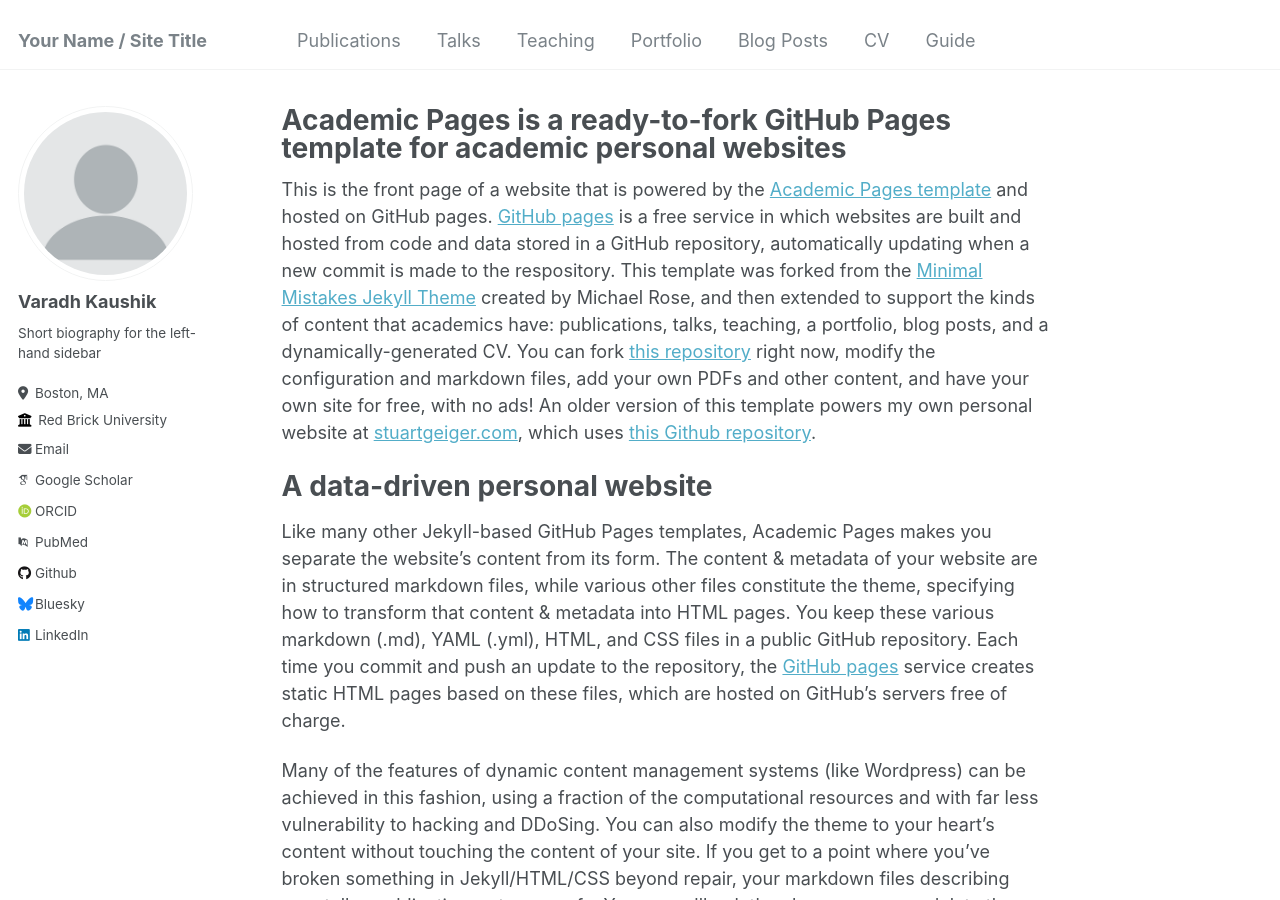
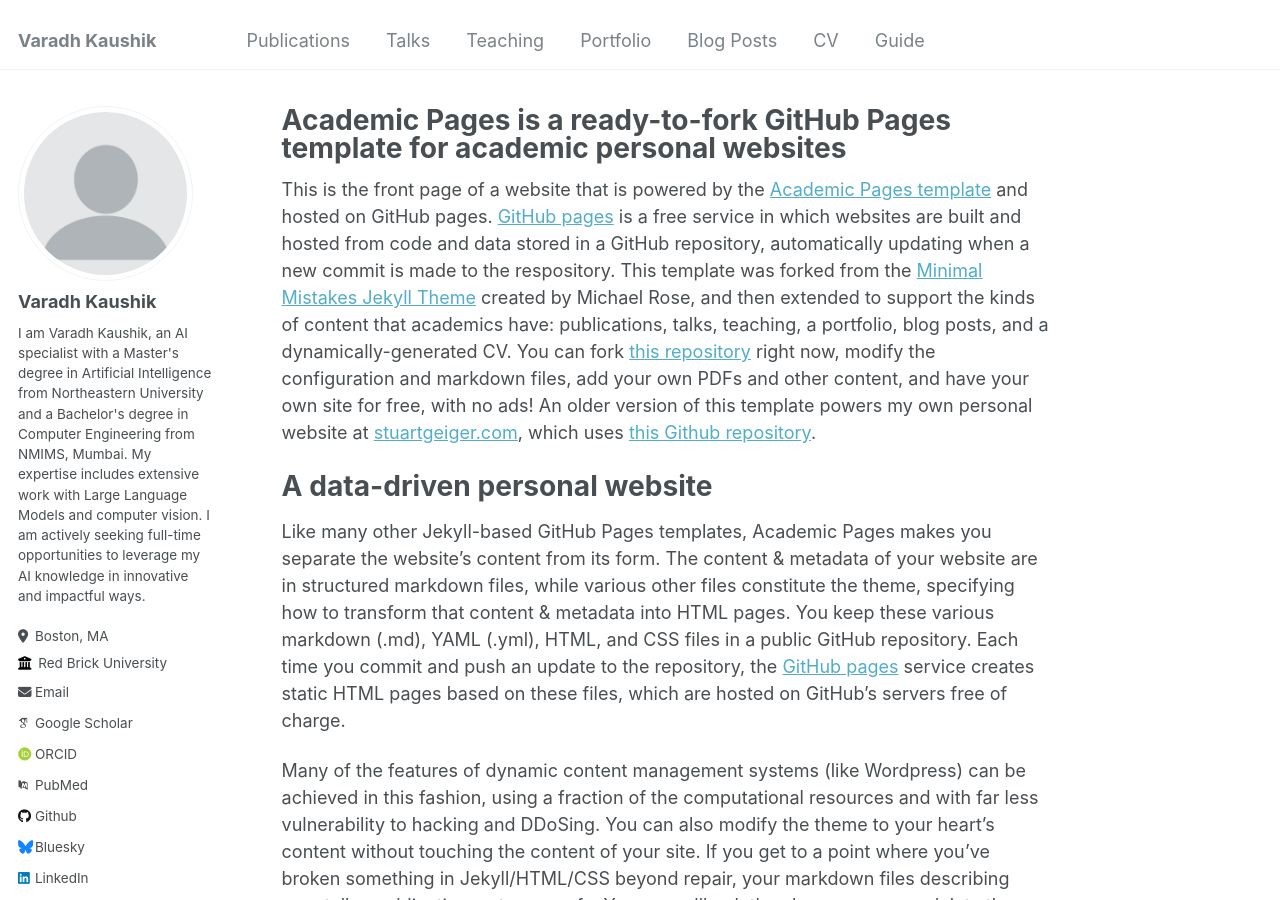
Before and after one commit to VaradhKaushik/VaradhKaushik.github.io, a Jekyll site: the page built from _pages/about.md, in a window 1280 px wide and 900 px high. Built offline with Jekyll 4.4.1, drawn with Linux system fonts in a browser that asks for light colours; some web fonts are replaced.

Commit message:
Update _config.yml

```diff
--- a/_config.yml
+++ b/_config.yml
@@ -8,7 +8,7 @@
 
 # Basic Site Settings
 locale                   : "en-US"
-title                    : "Your Name / Site Title"
+title                    : "Varadh Kaushik"
 title_separator          : "-"
 name                     : &name "Your Name"
 description              : &description "personal description"
@@ -24,7 +24,7 @@
   avatar           : "profile.png"
   name             : "Varadh Kaushik"
   pronouns         : # example: "she/her"
-  bio              : "Short biography for the left-hand sidebar"
+  bio              : "I am Varadh Kaushik, an AI specialist with a Master's degree in Artificial Intelligence from Northeastern University and a Bachelor's degree in Computer Engineering from NMIMS, Mumbai. My expertise includes extensive work with Large Language Models and computer vision. I am actively seeking full-time opportunities to leverage my AI knowledge in innovative and impactful ways."
   location         : "Boston, MA"
   employer         : "Red Brick University"
   uri              : # URL
```
